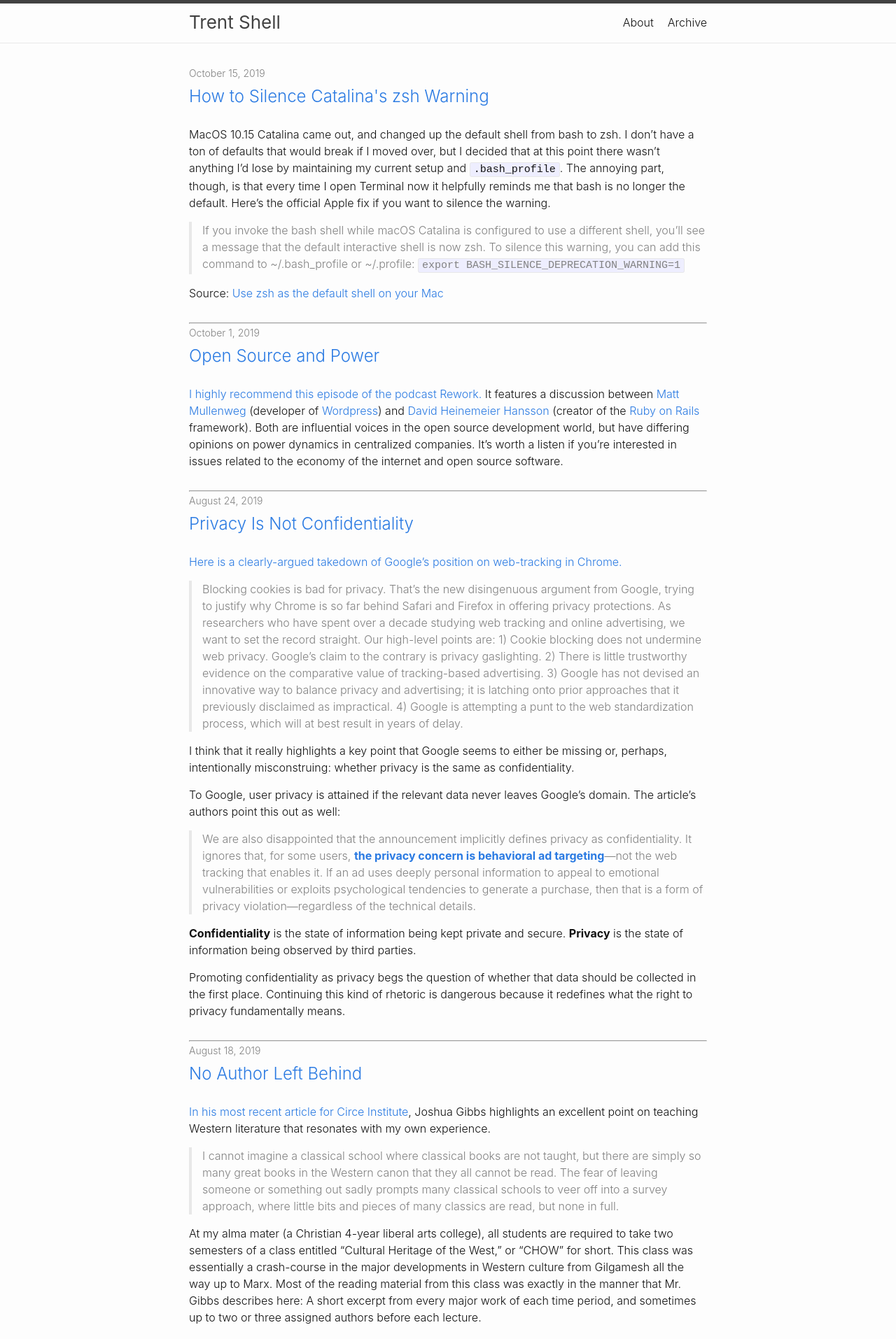
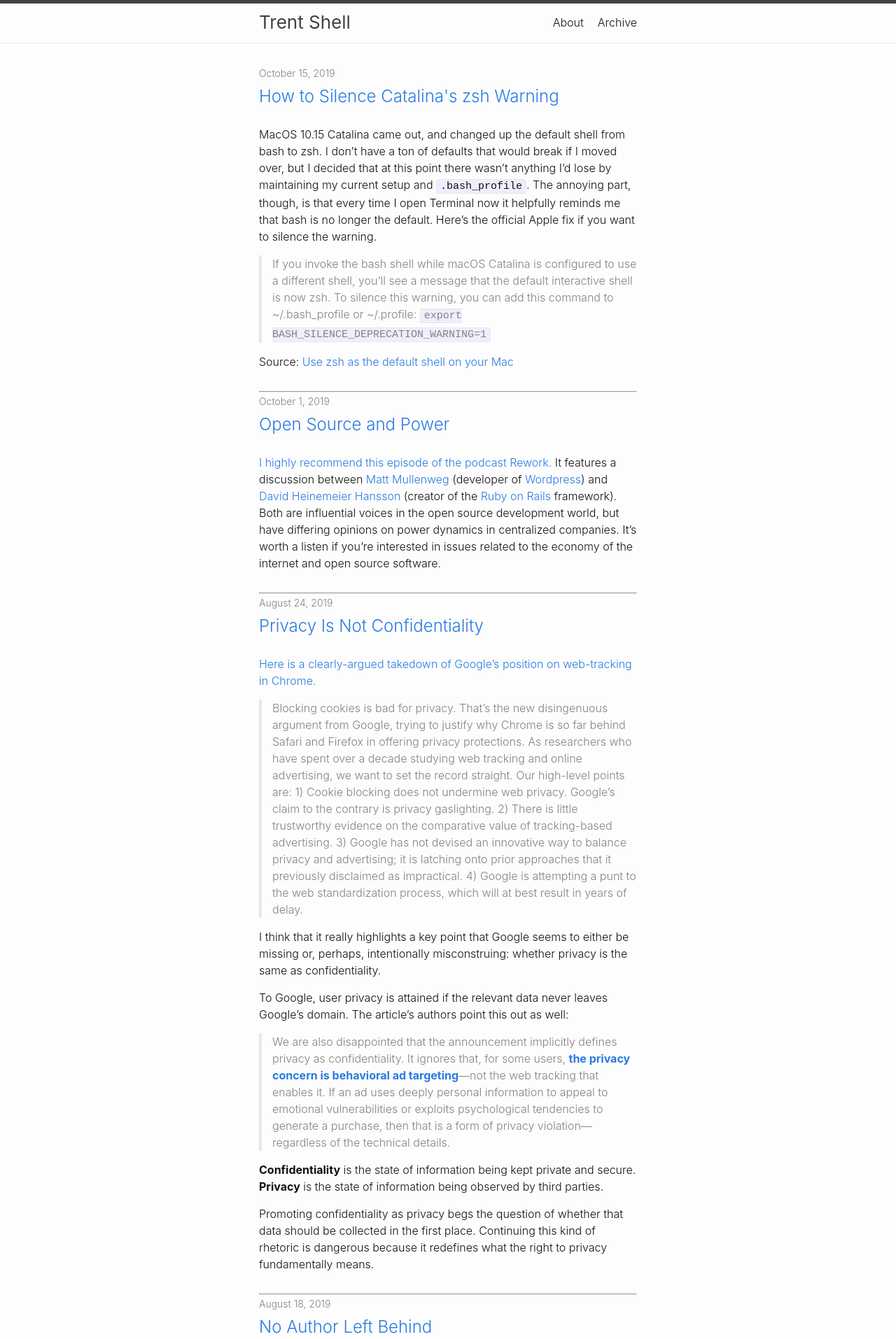
Before and after one commit to trentshell/trentshell.github.io-old, a Jekyll site: the page built from index.html, in a window 1280 px wide. Shown: the top 1914 px of the page at 70% size. Built offline with Jekyll 4.4.1, drawn with Linux system fonts in a browser that asks for light colours; the list of posts is cut into pages by our own code.

Commit message:
Reduce content width

```diff
--- a/_sass/minima.scss
+++ b/_sass/minima.scss
@@ -20,10 +20,10 @@ $orange-color:     #f66a0a !default;
 $table-text-align: left !default;
 
 // Width of the content area
-$content-width:    800px !default;
+$content-width:    600px !default;
 
 $on-palm:          600px !default;
-$on-laptop:        800px !default;
+$on-laptop:        600px !default;
 
 $on-medium:        $on-palm !default;
 $on-large:         $on-laptop !default;
```
